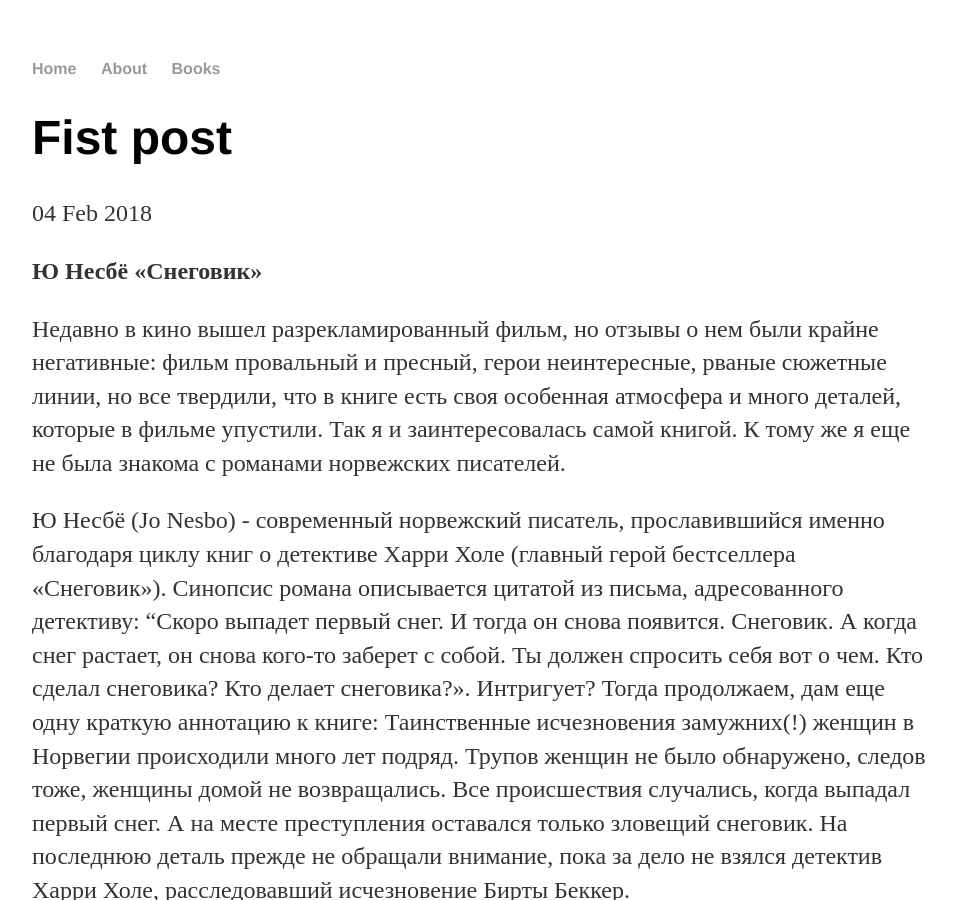
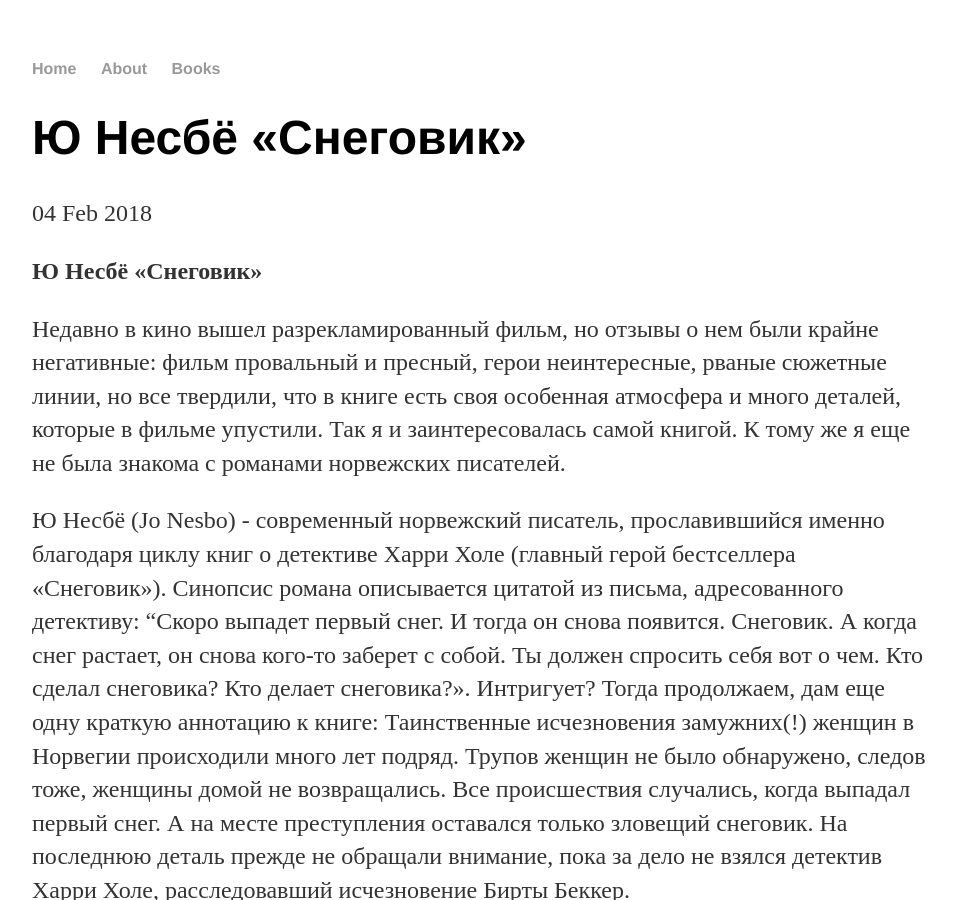
Before and after one commit to frayalisia/frayalisia.github.io, a Jekyll site: the page built from _posts/2018-02-04-snowman.md, in a window 1280 px wide and 900 px high. Shown: the whole window, without its empty margins (160-1116 px from the left). Built offline with Jekyll 4.4.1, drawn with Linux system fonts in a browser that asks for light colours.

Commit message:
Update 2018-02-04-snowman.md

```diff
--- a/_posts/2018-02-04-snowman.md
+++ b/_posts/2018-02-04-snowman.md
@@ -1,6 +1,6 @@
 ---
 layout: post
-title: "Fist post"
+title: "Ю Несбё «Снеговик»"
 date: 2018-02-04
 ---
 
```
